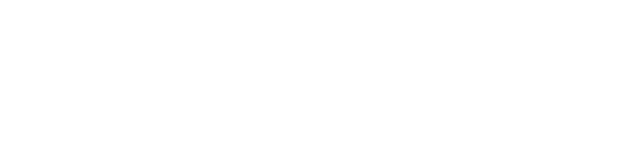
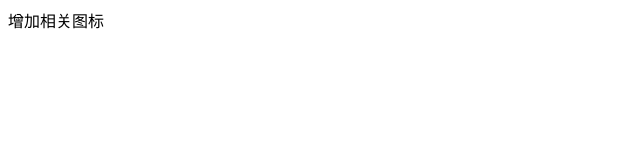
Before and after one commit to ranwenqi/movietalk, a plain HTML site: page index.html in a window 1280 px wide. Shown: the whole page, without its empty margins (0-640 px from the left). Drawn offline with Linux system fonts and the light colour scheme.

```diff
--- a/index.html
+++ b/index.html
@@ -5,5 +5,7 @@
     <title>Title</title>
     <link rel="stylesheet" href="css/bootstrap.js ">
 </head>
-<body></body>
+<body>
+<div>增加相关图标</div>
+</body>
 </html>
```
